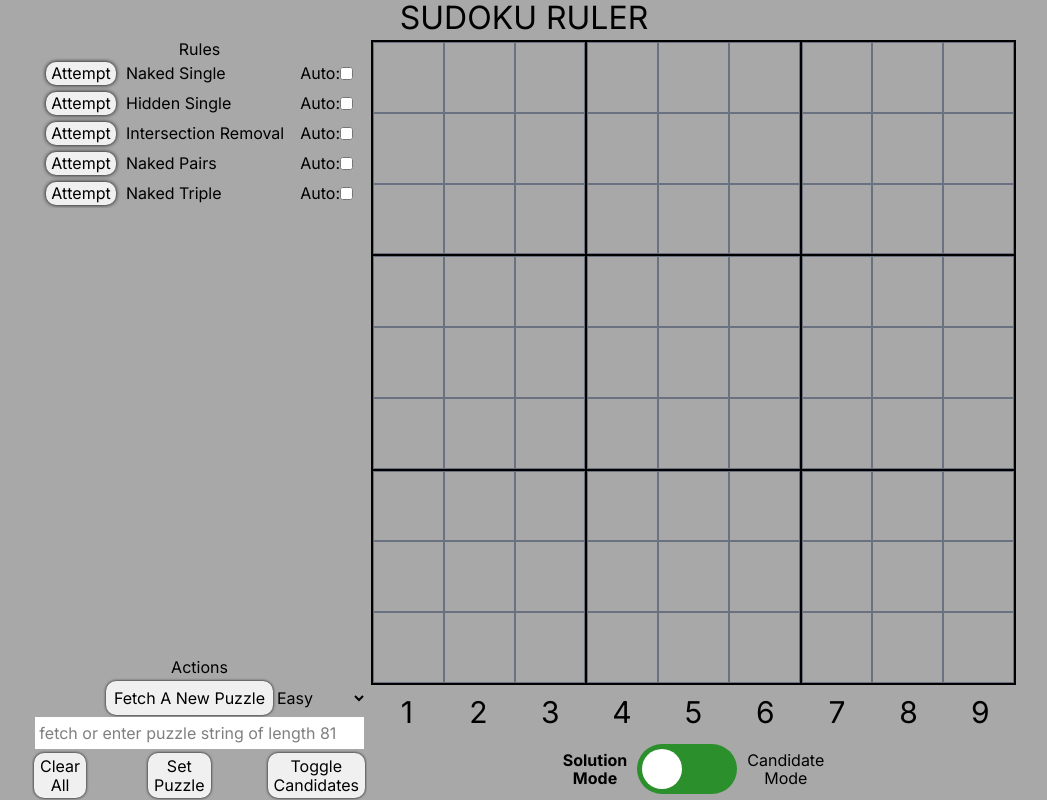
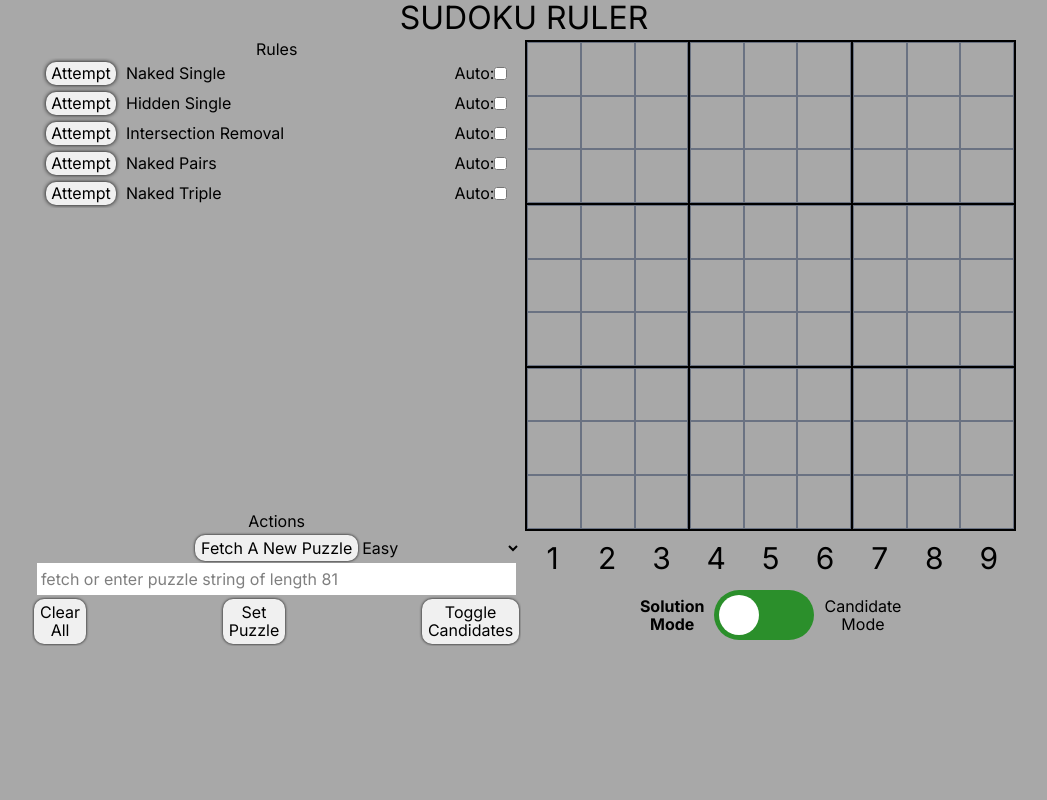
Before and after one commit to TylerHartwell/sudoku, a Next.js app: page / in a window 1280 px wide. Shown: the whole page, without its empty margins (116-1163 px from the left). Built offline with nearby package versions, Linux system fonts and the light colour scheme.

Commit message:
action button group

```diff
--- a/src/app/page.tsx
+++ b/src/app/page.tsx
@@ -20,6 +20,7 @@
 import SetPuzzleBtn from "@/components/actions/SetPuzzleBtn"
 import PuzzleStringInput from "@/components/actions/PuzzleStringInput"
 import DifficultySelector from "@/components/actions/DifficultySelector"
+import ActionBtnGroup from "@/components/actions/ActionBtnGroup"
 
 export default function Page() {
   const {
@@ -140,24 +141,21 @@
           <section className="actions mt-[10px] md:mt-0 flex flex-col justify-start items-center ">
             <h2 className="actions-title text-center">Actions</h2>
             <div className="relative w-full flex flex-col items-center gap-[2px] overflow-auto">
-              <div className="w-full flex pt-1">
-                <div className="flex-1"></div>
+              <div className="w-full grid grid-cols-3  pt-1">
                 <FetchPuzzleBtn
-                  className={clsx("fetch-grid-string-btn p-2 rounded-[10px] shadow-[black_0px_0px_3px]", boardIsSet && "hidden")}
+                  className={clsx("fetch-grid-string-btn col-start-2 rounded-[10px] shadow-[black_0px_0px_3px]", boardIsSet && "hidden")}
                   handlePuzzleStartChange={handlePuzzleStartChange}
                   difficulty={difficulty}
                 >
                   Fetch A New Puzzle
                 </FetchPuzzleBtn>
-                <div className="flex-1 grow-0"></div>
-                <div className="flex-1 flex justify-start items-center">
+
                 <DifficultySelector<Difficulty>
                   difficulty={difficulty}
                   isHidden={boardIsSet}
                   onChange={e => handleDifficulty(e.target.value as Difficulty)}
                   difficultyLevels={difficultyLevels}
                 />
-                </div>
               </div>
               <PuzzleStringInput
                 puzzleLength={Math.pow(symbols.length, 2)}
@@ -167,24 +165,17 @@
                   handlePuzzleStartChange(e.target.value)
                 }}
               />
-              <div className="flex w-full p-[2px] min-w-0">
-                <div className="flex-1">
+              <ActionBtnGroup>
                 <ClearAllBtn onClick={() => resetBoardData()}>Clear All</ClearAllBtn>
-                </div>
-
-                <div className="flex-1"></div>
                 {boardIsSet ? (
                   <RestartPuzzleBtn onClick={() => restartPuzzle()}>Restart</RestartPuzzleBtn>
                 ) : (
                   <SetPuzzleBtn onClick={() => handleBoardSet(true)}>Set Puzzle</SetPuzzleBtn>
                 )}
-                <div className="flex-1"></div>
-                <div className="flex-1 flex justify-end">
                 <ToggleCandidatesBtn onClick={() => toggleShowCandidates()} disabled={candidateMode}>
                   Toggle Candidates
                 </ToggleCandidatesBtn>
-                </div>
-              </div>
+              </ActionBtnGroup>
             </div>
           </section>
         </div>
--- /dev/null
+++ b/src/components/actions/ActionBtnGroup.tsx
@@ -0,0 +1,11 @@
+import { ReactNode } from "react"
+
+interface Props {
+  children: ReactNode
+}
+
+const ActionBtnGroup = ({ children }: Props) => {
+  return <div className="flex justify-between w-full p-[2px] min-w-0">{children}</div>
+}
+
+export default ActionBtnGroup
```
Lines whose indentation alone changed are shown as unchanged.
